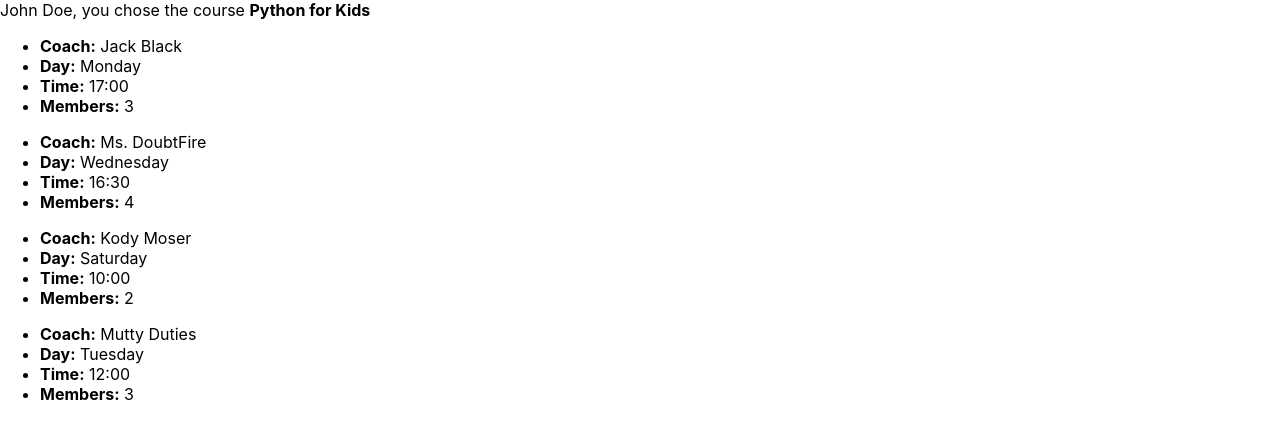
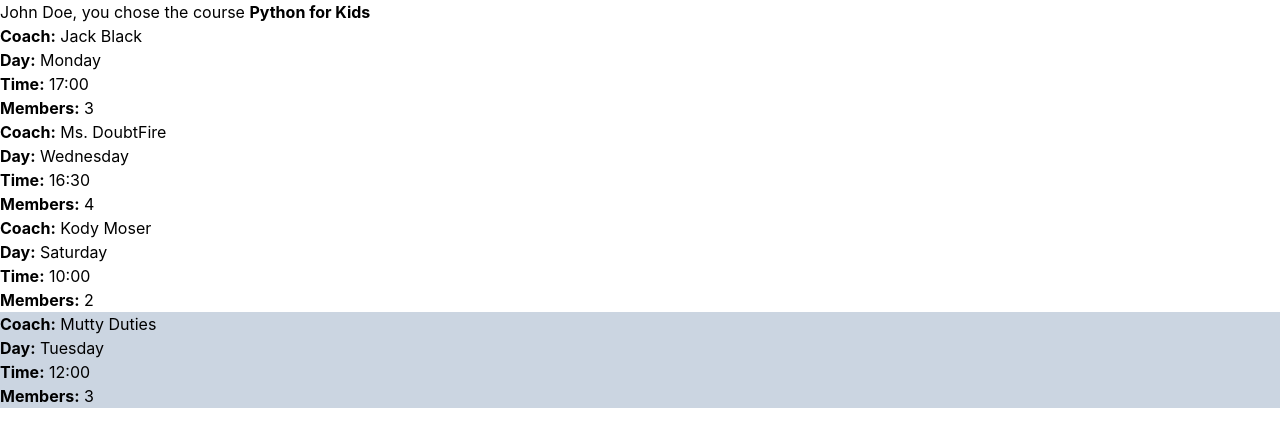
Before and after one commit to thaiscs/codary-challenge, a React (Create React App) app: page / in a window 1280 px wide. Shown: the top 446 px of the page. Built offline with nearby package versions, Linux system fonts and the light colour scheme.

Commit message:
Install and config Tailwind

```diff
--- a/package.json
+++ b/package.json
@@ -31,5 +31,10 @@
       "last 1 firefox version",
       "last 1 safari version"
     ]
+  },
+  "devDependencies": {
+    "autoprefixer": "^10.4.13",
+    "postcss": "^8.4.20",
+    "tailwindcss": "^3.2.4"
   }
 }
--- /dev/null
+++ b/postcss.config.js
@@ -0,0 +1,6 @@
+module.exports = {
+  plugins: {
+    tailwindcss: {},
+    autoprefixer: {},
+  },
+}
--- a/src/index.css
+++ b/src/index.css
@@ -1,3 +1,7 @@
+@tailwind base;
+@tailwind components;
+@tailwind utilities;
+
 body {
   margin: 0;
   font-family: -apple-system, BlinkMacSystemFont, 'Segoe UI', 'Roboto', 'Oxygen',
--- /dev/null
+++ b/tailwind.config.js
@@ -0,0 +1,8 @@
+/** @type {import('tailwindcss').Config} */
+module.exports = {
+  content: ["./src/**/*.{js,jsx,ts,tsx}"],
+  theme: {
+    extend: {},
+  },
+  plugins: [],
+};
```
